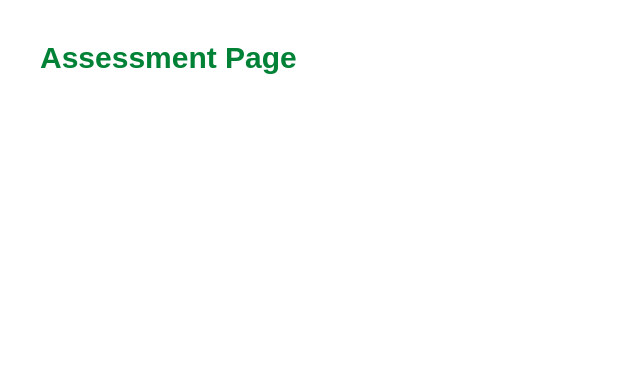
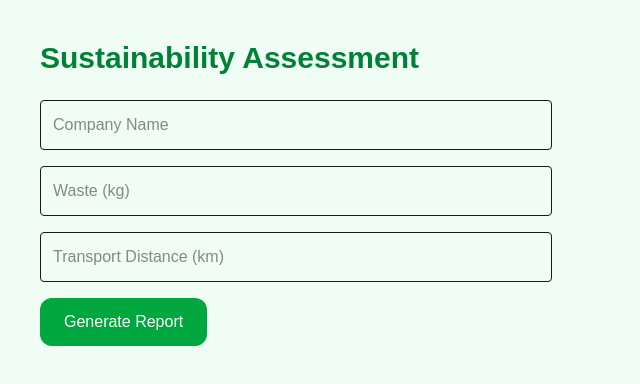
Before and after one commit to Jo-06-06/tracegreen, a Next.js app: page /assessment in a window 1280 px wide. Shown: the top 384 px of the page, without its empty margins (0-640 px from the left). Built offline with nearby package versions, Linux system fonts and the light colour scheme.

Commit message:
Built assessment form and calculator logic

```diff
--- a/app/assessment/page.tsx
+++ b/app/assessment/page.tsx
@@ -1,9 +1,60 @@
+"use client";
+
+import { useState } from "react";
+
 export default function AssessmentPage() {
+    const [formData, setFromData] = useState({
+        companyName: "",
+        electricity: "",
+        water: "",
+        waster: "",
+        transport: "",
+    });
+
+    function handleChange(e: React.ChangeEvent<HTMLInputElement>) {
+        setFromData({
+            ...formData,
+            [e.target.name]: e.target.value,
+        });
+    }
+
+    function handleSubmit(e: React.FormEvent) {
+        e.preventDefault();
+        console.log(formData);
+    }
+
     return (
-        <main className="p-10">
-            <h1 className="text-3xl font-bold text-green-700">
-                Assessment Page
+        <main className="min-h-screen p-10 bg-green-50">
+            <h1 className="text-3xl font-bold text-green-700 mb-6">
+                Sustainability Assessment
             </h1>
+
+            <form onSubmit={handleSubmit} className="space-y-4 max-w-lg">
+                <input
+                    name="companyName"
+                    placeholder="Company Name"
+                    onChange={handleChange}
+                    className="w-full p-3 border rounded"
+                />
+
+                <input
+                    name="waste"
+                    placeholder="Waste (kg)"
+                    onChange={handleChange}
+                    className="w-full p-3 border rounded"
+                />
+
+                <input
+                    name="transport"
+                    placeholder="Transport Distance (km)"
+                    onChange={handleChange}
+                    className="w-full p-3 border rounded"
+                />
+
+                <button className="bg-green-600 text-white px-6 py-3 rounded-xl">
+                    Generate Report
+                </button>
+            </form>
         </main>
     );
 }
--- /dev/null
+++ b/lib/calculator.ts
@@ -0,0 +1,24 @@
+export function calculateReport(data: {
+    electricity: string;
+    water: string;
+    waste: string;
+    transport: string;
+}) {
+    const electricity = Number(data.electricity) * 0.5;
+    const water = Number(data.water) * 0.2;
+    const waste = Number(data.waste) * 0.3;
+    const transport = Number(data.transport) * 0.4;
+
+    const totalImpact = electricity + water + waste + transport;
+
+    const score = Math.max(0, 100 - totalImpact);
+
+    return {
+        totalImpact,
+        score,
+        electricity,
+        water,
+        waste,
+        transport,
+    };
+}
```
